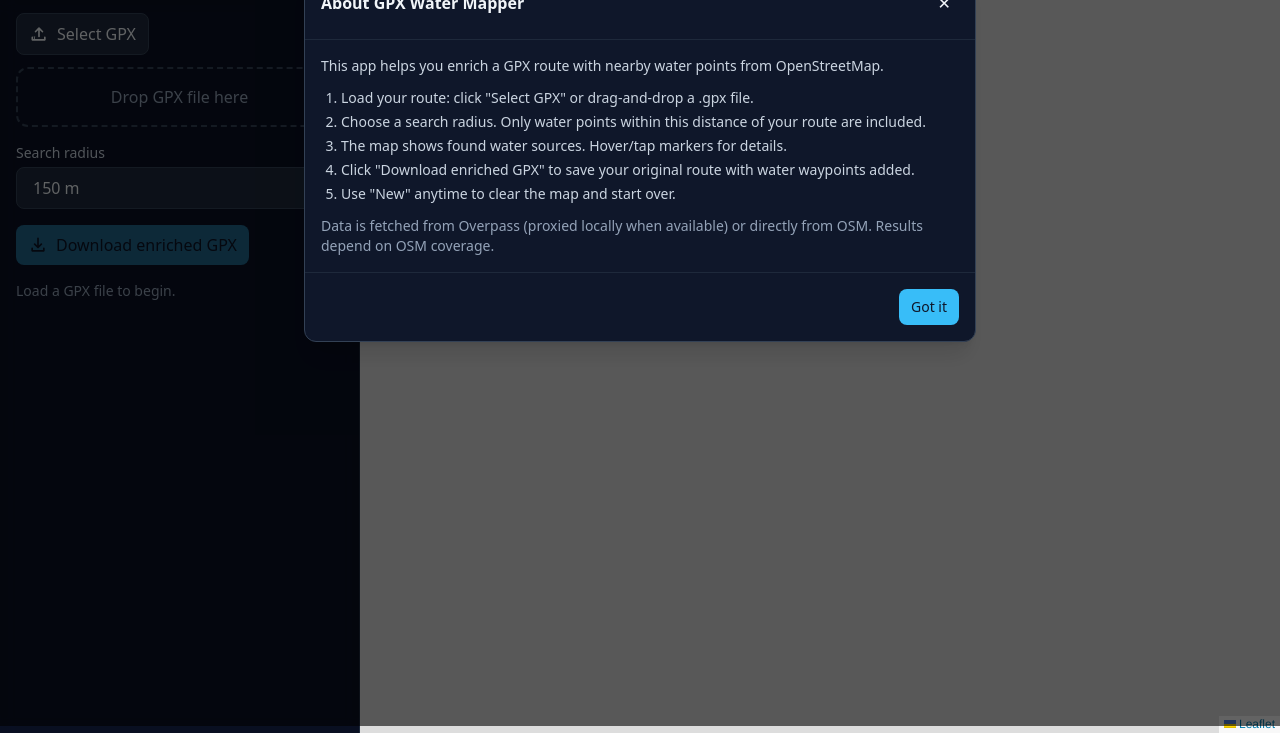
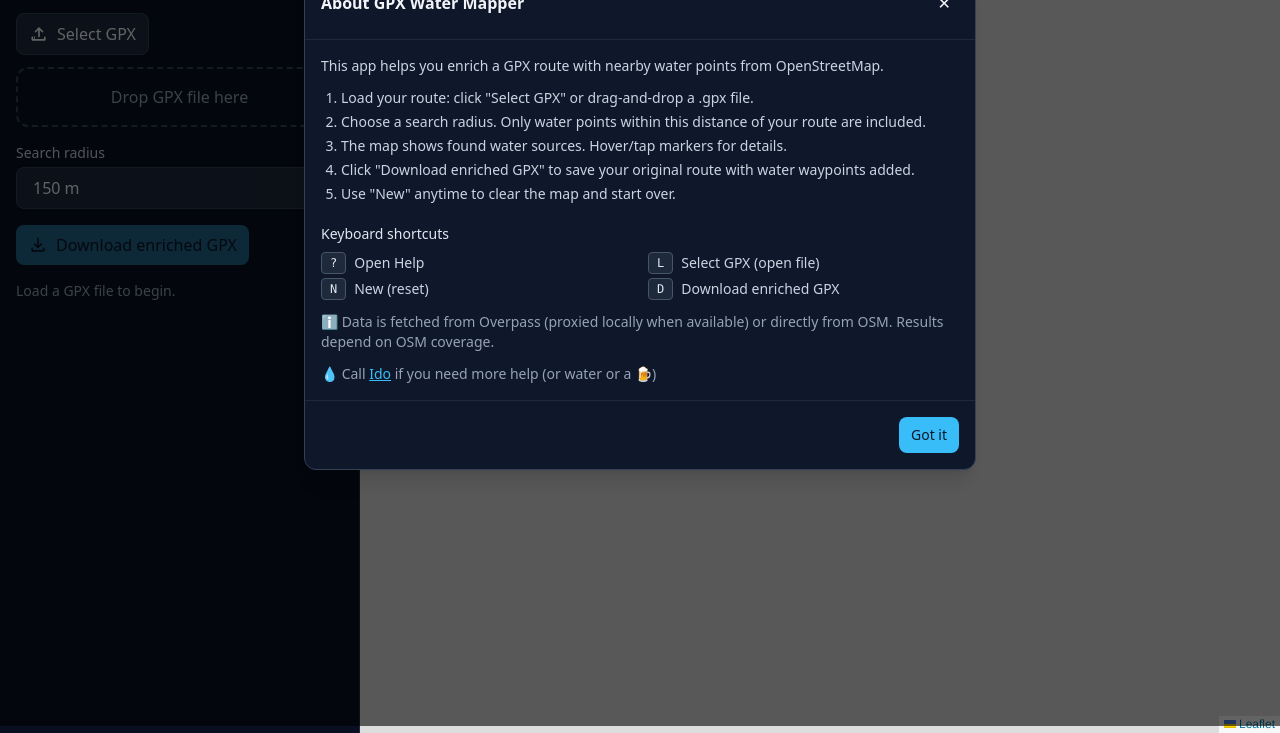
Before and after one commit to greenido/water-on-route, a website: page index.html in a window 1280 px wide. Both pictures are taken after a click on the button "Help". Shown: the part 74-807 px from the top of the page. Drawn offline with nearby package versions, Linux system fonts and the light colour scheme.

Commit message:
more help and D for download 🐕

```diff
--- a/app.js
+++ b/app.js
@@ -552,6 +552,14 @@ document.addEventListener('keydown', (e) => {
     if (fileInput) fileInput.click();
     return;
   }
+  // 'D' downloads enriched GPX
+  if (!isTyping && (e.key === 'D' || e.key === 'd')) {
+    if (downloadBtn && !downloadBtn.disabled) {
+      e.preventDefault();
+      downloadBtn.click();
+      return;
+    }
+  }
 
   // Modal-only keys
   const modalOpen = helpModal && !helpModal.classList.contains('hidden');
--- a/index.html
+++ b/index.html
@@ -75,7 +75,21 @@
           <li>Click "Download enriched GPX" to save your original route with water waypoints added.</li>
           <li>Use "New" anytime to clear the map and start over.</li>
         </ol>
-        <p class="text-slate-400">Data is fetched from Overpass (proxied locally when available) or directly from OSM. Results depend on OSM coverage.</p>
+        <div class="pt-2">
+          <h3 class="text-slate-200 font-medium mb-2">Keyboard shortcuts</h3>
+          <ul class="grid sm:grid-cols-2 gap-y-1 gap-x-4">
+            <li class="flex items-center gap-2"><kbd class="px-2 py-0.5 rounded border border-slate-600 bg-slate-800 text-slate-200 text-xs font-mono">?</kbd><span>Open Help</span></li>
+            <li class="flex items-center gap-2"><kbd class="px-2 py-0.5 rounded border border-slate-600 bg-slate-800 text-slate-200 text-xs font-mono">L</kbd><span>Select GPX (open file)</span></li>
+            <li class="flex items-center gap-2"><kbd class="px-2 py-0.5 rounded border border-slate-600 bg-slate-800 text-slate-200 text-xs font-mono">N</kbd><span>New (reset)</span></li>
+            <li class="flex items-center gap-2"><kbd class="px-2 py-0.5 rounded border border-slate-600 bg-slate-800 text-slate-200 text-xs font-mono">D</kbd><span>Download enriched GPX</span></li>
+          </ul>
+        </div>
+
+        <p class="text-slate-400">ℹ️ Data is fetched from Overpass (proxied locally when available) or directly from OSM. Results depend on OSM coverage.</p>
+        <p class="text-slate-400">
+          💧 Call <a href="https://x.com/greenido" target="_blank" rel="noopener" class="underline text-sky-400 hover:text-sky-300">Ido</a>
+           if you need more help (or water or a 🍺)
+        </p>
       </div>
       <div class="p-4 border-t border-slate-800 text-right">
         <button id="helpOkBtn" class="px-3 py-2 rounded-lg bg-sky-400 text-slate-900 font-medium hover:bg-sky-300 transition text-sm">Got it</button>
```
